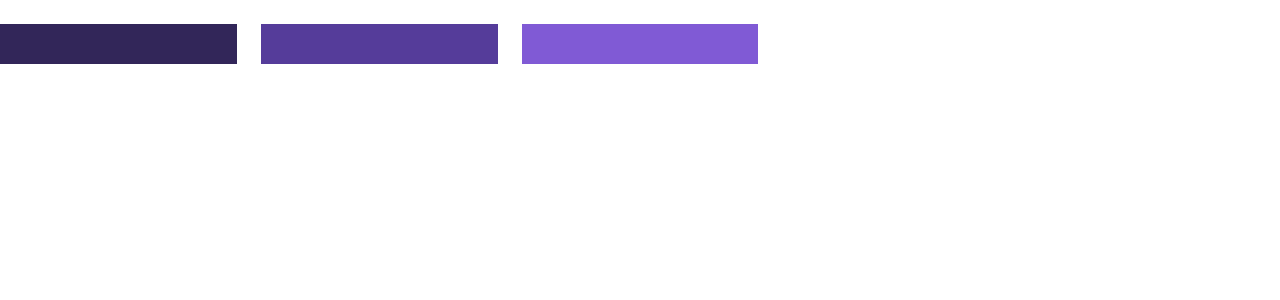
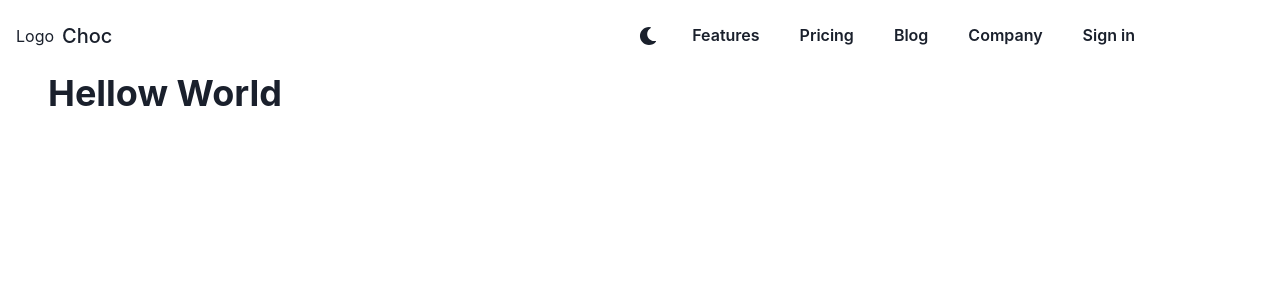
Before and after one commit to diegoandcontroll/vite-react-chakraui, a React (Vite) app: page / in a window 1280 px wide. Shown: the top 300 px of the page. Built offline with nearby package versions, Linux system fonts and the light colour scheme.

Commit message:
feat: create light dark change theme

```diff
--- a/src/App.tsx
+++ b/src/App.tsx
@@ -1,11 +1,12 @@
-import { Grid, GridItem } from '@chakra-ui/react';
+import { Box, Heading, useColorModeValue } from '@chakra-ui/react';
+
 function App() {
+  const bg = useColorModeValue('white', 'pink.500');
+  const bgVariant = useColorModeValue('white', 'green.200');
   return (
-    <Grid templateColumns='repeat(5, 1fr)' gap={6} mt={6}>
-      <GridItem w='100%' h='10' bg='purple.900' />
-      <GridItem w='100%' h='10' bg='purple.700' />
-      <GridItem w='100%' h='10' bg='purple.500' />
-    </Grid>
+    <Box w='100%' h={96} bgGradient={`linear(to-r, ${bgVariant}, ${bg})`} pl={12} pr={12}>
+      <Heading>Hellow World</Heading>
+    </Box>
   );
 }
 
--- /dev/null
+++ b/src/components/Header/index.tsx
@@ -0,0 +1,155 @@
+import React from 'react';
+
+import {
+  chakra,
+  Box,
+  Flex,
+  useColorModeValue,
+  VisuallyHidden,
+  HStack,
+  Button,
+  useDisclosure,
+  VStack,
+  IconButton,
+  CloseButton,
+  Text,
+  useColorMode,
+} from '@chakra-ui/react';
+import { AiOutlineMenu } from 'react-icons/ai';
+import { FaMoon, FaSun } from 'react-icons/fa';
+
+export function Header() {
+  const bg = useColorModeValue('white', 'gray.800');
+  const text = useColorModeValue('dark', 'light');
+  const SwitchIcon = useColorModeValue(FaMoon, FaSun);
+  const { toggleColorMode: toggleMode } = useColorMode();
+  const mobileNav = useDisclosure();
+  return (
+    <React.Fragment>
+      <chakra.header
+        bg={bg}
+        w='full'
+        px={{
+          base: 2,
+          sm: 4,
+        }}
+        py={4}
+        shadow='md'
+      >
+        <Flex alignItems='center' justifyContent='space-between' mx='auto'>
+          <Flex>
+            <chakra.a href='/' title='Choc Home Page' display='flex' alignItems='center'>
+              <Text>Logo</Text>
+              <VisuallyHidden>Choc</VisuallyHidden>
+            </chakra.a>
+            <chakra.h1 fontSize='xl' fontWeight='medium' ml='2'>
+              Choc
+            </chakra.h1>
+          </Flex>
+          <HStack display='flex' alignItems='center'>
+            <HStack
+              spacing={2}
+              mr={1}
+              color='brand.500'
+              display={{
+                base: 'none',
+                md: 'inline-flex',
+              }}
+            >
+              <IconButton
+                size='md'
+                fontSize='lg'
+                aria-label={`Switch to ${text} mode`}
+                variant='ghost'
+                color='current'
+                ml={{
+                  base: '0',
+                  md: '3',
+                }}
+                onClick={toggleMode}
+                icon={<SwitchIcon />}
+              />
+              <Button variant='ghost'>Features</Button>
+              <Button variant='ghost'>Pricing</Button>
+              <Button variant='ghost'>Blog</Button>
+              <Button variant='ghost'>Company</Button>
+              <Button variant='ghost'>Sign in</Button>
+            </HStack>
+            <Button colorScheme='brand' size='sm'>
+              Get Started
+            </Button>
+            <Box
+              display={{
+                base: 'inline-flex',
+                md: 'none',
+              }}
+            >
+              <IconButton
+                display={{
+                  base: 'flex',
+                  md: 'none',
+                }}
+                aria-label='Open menu'
+                fontSize='20px'
+                color='gray.800'
+                _dark={{
+                  color: 'inherit',
+                }}
+                variant='ghost'
+                icon={<AiOutlineMenu />}
+                onClick={mobileNav.onOpen}
+              />
+
+              <VStack
+                pos='absolute'
+                top={0}
+                left={0}
+                right={0}
+                display={mobileNav.isOpen ? 'flex' : 'none'}
+                flexDirection='column'
+                p={2}
+                pb={4}
+                m={2}
+                bg={bg}
+                spacing={3}
+                rounded='sm'
+                shadow='sm'
+              >
+                <CloseButton aria-label='Close menu' onClick={mobileNav.onClose} />
+
+                <Button w='full' variant='ghost'>
+                  Features
+                </Button>
+                <Button w='full' variant='ghost'>
+                  Pricing
+                </Button>
+                <Button w='full' variant='ghost'>
+                  Blog
+                </Button>
+                <Button w='full' variant='ghost'>
+                  Company
+                </Button>
+                <Button w='full' variant='ghost'>
+                  Sign in
+                </Button>
+                <IconButton
+                  size='md'
+                  fontSize='lg'
+                  aria-label={`Switch to ${text} mode`}
+                  variant='ghost'
+                  color='current'
+                  ml={{
+                    base: '0',
+                    md: '3',
+                  }}
+                  onClick={toggleMode}
+                  icon={<SwitchIcon />}
+                />
+              </VStack>
+            </Box>
+          </HStack>
+        </Flex>
+      </chakra.header>
+    </React.Fragment>
+  );
+}
--- a/src/main.tsx
+++ b/src/main.tsx
@@ -5,10 +5,12 @@ import { ChakraProvider } from '@chakra-ui/react';
 import App from './App';
 
 import { theme } from './styles/theme';
+import { Header } from './components/Header';
 
 ReactDOM.createRoot(document.getElementById('root')!).render(
   <React.StrictMode>
     <ChakraProvider theme={theme}>
+      <Header />
       <App />
     </ChakraProvider>
   </React.StrictMode>,
```
Also changed, not shown: package.json (+6 -4 lines), 2 other files (tests, documents, lock files or other folders).
